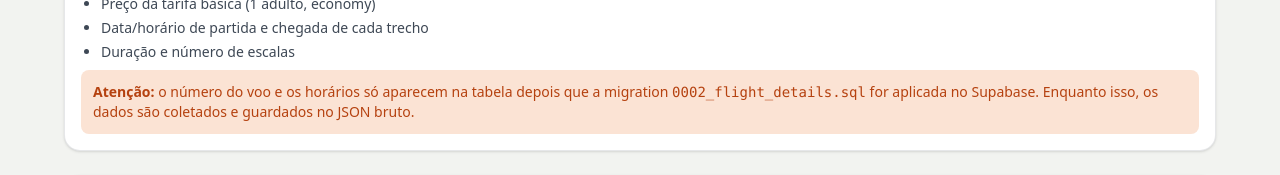
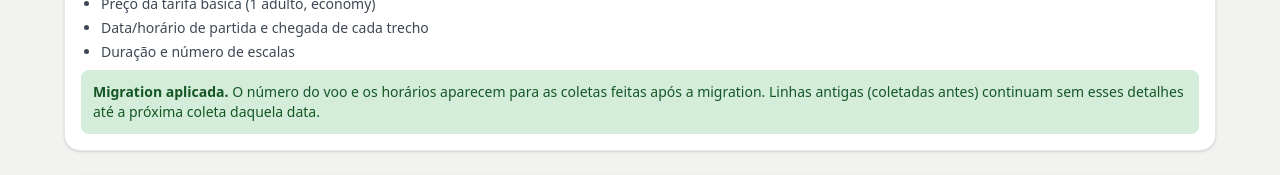
Before and after one commit to pedroitan/monitorvoo, a Next.js app in the folder app/: page /voos in a window 1280 px wide. Shown: the part 387-562 px from the top of the page. Built offline with nearby package versions, Linux system fonts and the light colour scheme; no server answers; the database is empty.

Commit message:
Remove coluna legs da consulta de listas para evitar payload excessivo e atualiza aviso de migration

```diff
--- a/app/app/voos/page.tsx
+++ b/app/app/voos/page.tsx
@@ -61,10 +61,10 @@ export default async function VoosPage() {
                 <li>Data/horário de partida e chegada de cada trecho</li>
                 <li>Duração e número de escalas</li>
               </ul>
-              <p className="rounded-lg bg-[#FBE3D4] p-3 text-[#B5410F]">
-                <strong>Atenção:</strong> o número do voo e os horários só aparecem na tabela
-                depois que a migration <code>0002_flight_details.sql</code> for aplicada no
-                Supabase. Enquanto isso, os dados são coletados e guardados no JSON bruto.
+              <p className="rounded-lg bg-[#D4EDDA] p-3 text-[#155724]">
+                <strong>Migration aplicada.</strong> O número do voo e os horários aparecem
+                para as coletas feitas após a migration. Linhas antigas (coletadas antes)
+                continuam sem esses detalhes até a próxima coleta daquela data.
               </p>
             </div>
           </section>
--- a/app/lib/data.ts
+++ b/app/lib/data.ts
@@ -147,7 +147,7 @@ const OBS_SELECT =
   "route_id, airline, collected_at, flight_date, return_date, lead_days, trip_type, price_brl, stops, source";
 
 const OBS_SELECT_EXTENDED =
-  `${OBS_SELECT}, flight_number, departure, arrival, duration_min, plane_type, legs`;
+  `${OBS_SELECT}, flight_number, departure, arrival, duration_min, plane_type`;
 
 /** Busca paginada — Supabase devolve no max 1000 linhas por chamada. */
 interface Pageable<T> {
```
